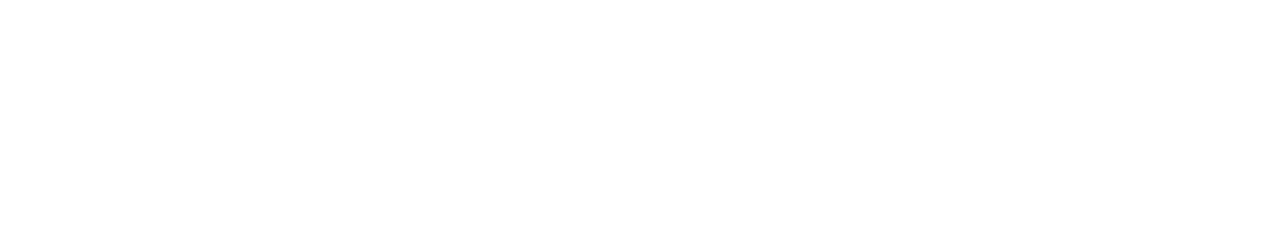
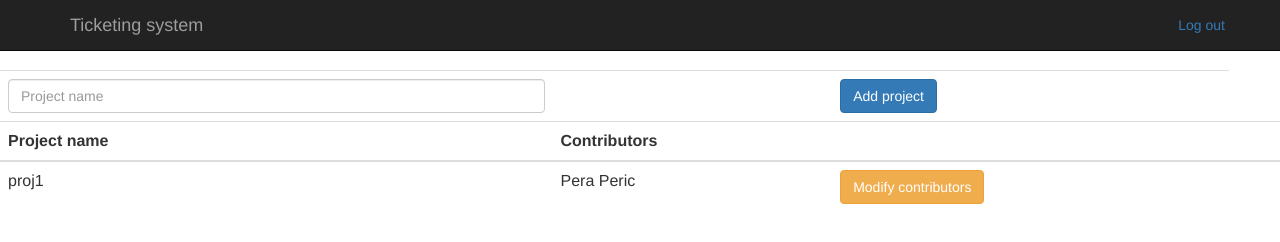
Before and after one commit to alien93/ws, a website: page public/views/index.html at #!/adminProjects in a window 1280 px wide. Drawn offline with nearby package versions, Linux system fonts and the light colour scheme; some packages are replaced by stand-ins of ours.

Commit message:
Admin projects page

```diff
--- /dev/null
+++ b/public/controllers/adminProjectController.js
@@ -0,0 +1,15 @@
+angular.module('tsApp')
+	//projects
+	.controller('adminProjectController',['$scope',
+			function($scope){
+					$scope.addProject = function(){
+
+					}
+					$scope.projectClick = function(){
+
+					}
+					var project = {"name" : "proj1", "contributors" : "Pera Peric"};
+					$scope.projects = [project];
+				}
+
+		]);
--- a/public/routes/tsRoutes.js
+++ b/public/routes/tsRoutes.js
@@ -16,5 +16,11 @@ tsApp.config(function($routeProvider){
 							}
 
 						)
+						.when(
+							"/adminProjects",
+							{
+									templateUrl: "adminProjects.html"
+							}
+						)
 	}
 );
--- a/public/views/adminProjects.html
+++ b/public/views/adminProjects.html
@@ -1,2 +1,47 @@
 <!--Mogućnost kreiranja projekta i dodavanje/brisanje registrovanih
  korisnika za projekte-->
+
+<div>
+    <nav class="navbar-fluid navbar-inverse navbar-fixed-top navbar">
+        <div class="container">
+            <a class="navbar-brand" href="#"> Ticketing system</a>
+            <p class="navbar-right navbar-text"><a ui-sref = "login">Log out</a></p>
+        </div>
+    </nav>
+
+    <div ng-controller="adminProjectController">
+
+
+    <!--tabela svih projekata-->
+
+    <table class="table table-hover">
+        <tr>
+            <td><input type="text"  placeholder="Project name" class="form-control" ng-model="project.name" required></td>
+            <td>&nbsp;</td>
+            <td><input type="button" value="Add project" class="btn btn-primary" ng-click="addProject()"></td>
+        </tr>
+        <tr></tr>
+        <tr></tr>
+        <tr>
+            <th>Project name</th>
+            <th>Contributors</th>
+            <th>&nbsp;</th>
+            <th>&nbsp;</th>
+        </tr>
+
+        <tbody>
+			<tr ng-repeat="project in projects" ng-click="projectClick($index)">
+				<td>
+					  {{project.name}}
+				</td>
+				<td>
+					  {{project.contributors}}
+				</td>
+				<td><input type="button" value="Modify contributors" class="btn btn-warning" ng-click="modifyContributors($index); $event.stopPropagation();"></td>
+			</tr>
+        </tbody>
+    </table>
+
+</div>
+
+</div>
--- a/public/views/index.html
+++ b/public/views/index.html
@@ -8,6 +8,7 @@
       <script src="https://cdnjs.cloudflare.com/ajax/libs/angular.js/1.4.0/angular-resource.js"></script>
       <script src="../routes/tsRoutes.js"></script>
       <script src = "../controllers/authAdminController.js"></script>
+      <script src = "../controllers/adminProjectController.js"></script>
       <title>Ticketing system</title>
     </head>
     <body ng-app="tsApp">
```
